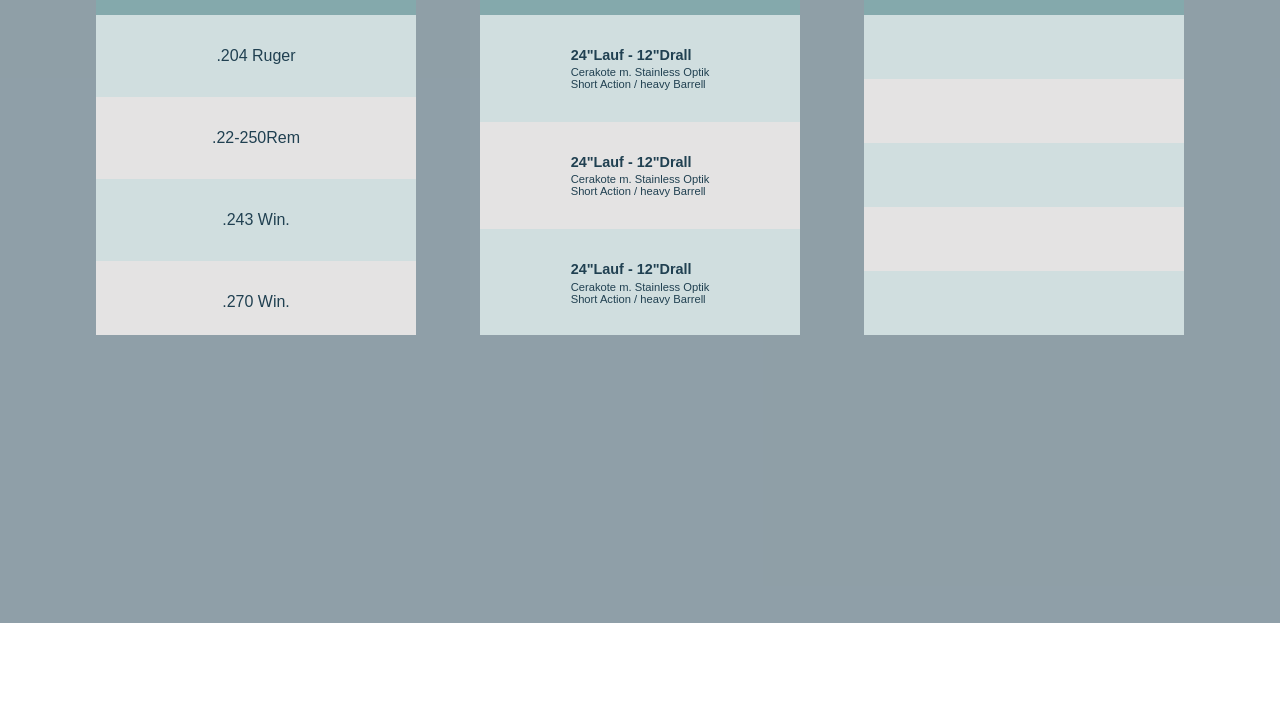
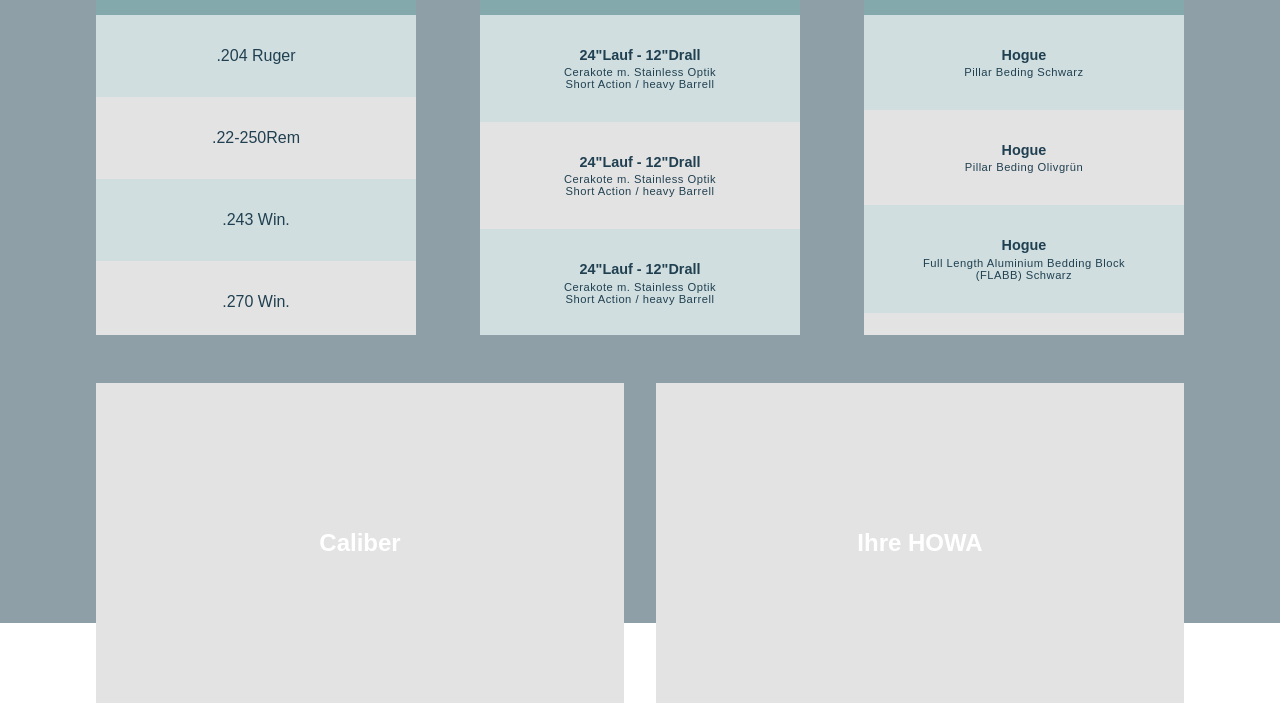
Before and after one commit to DavidMotz/HOWA, a website: page index.html in a window 1280 px wide. Shown: the part 177-896 px from the top of the page. Before the commit the page ends 800 px from the top, so only its background shows below. Drawn offline with Linux system fonts and the light colour scheme.

Commit message:
Call it a day for now

```diff
--- a/index.html
+++ b/index.html
@@ -39,15 +39,18 @@
                     <h3 class="choose-box-header-heading">Systemauswahl</h3>
                 </div>
                 <ul class="choose-box-list">
-                    <li class="choose-box-list-item"><a href="" class="choose-box-list-item-link"><div class="choose-box-list-item-link-divider">
+                    <li class="choose-box-list-item"><a href="" class="choose-box-list-item-link">
+                        <div class="choose-box-list-item-link-divider">
                             <h4 class="choose-box-list-item-link-divider-system">24"Lauf - 12"Drall</h4>
                             <p class="choose-box-list-item-link-divider-desc">Cerakote m. Stainless Optik<br>Short Action / heavy Barrell</p>
                         </div></a></li>
-                    <li class="choose-box-list-item"><a href="" class="choose-box-list-item-link"><div class="choose-box-list-item-link-divider">
+                    <li class="choose-box-list-item"><a href="" class="choose-box-list-item-link">
+                        <div class="choose-box-list-item-link-divider">
                             <h4 class="choose-box-list-item-link-divider-system">24"Lauf - 12"Drall</h4>
                             <p class="choose-box-list-item-link-divider-desc">Cerakote m. Stainless Optik<br>Short Action / heavy Barrell</p>
                         </div></a></li>
-                    <li class="choose-box-list-item"><a href="" class="choose-box-list-item-link"><div class="choose-box-list-item-link-divider">
+                    <li class="choose-box-list-item"><a href="" class="choose-box-list-item-link">
+                        <div class="choose-box-list-item-link-divider">
                             <h4 class="choose-box-list-item-link-divider-system">24"Lauf - 12"Drall</h4>
                             <p class="choose-box-list-item-link-divider-desc">Cerakote m. Stainless Optik<br>Short Action / heavy Barrell</p>
                         </div></a></li>
@@ -58,12 +61,41 @@
                     <h3 class="choose-box-header-heading">Schaftauswahl</h3>
                 </div>
                 <ul class="choose-box-list">
-                    <li class="choose-box-list-item"><a href="" class="choose-box-list-item-link"></a></li>
-                    <li class="choose-box-list-item"><a href="" class="choose-box-list-item-link"></a></li>
-                    <li class="choose-box-list-item"><a href="" class="choose-box-list-item-link"></a></li>
-                    <li class="choose-box-list-item"><a href="" class="choose-box-list-item-link"></a></li>
-                    <li class="choose-box-list-item"><a href="" class="choose-box-list-item-link"></a></li>
+                    <li class="choose-box-list-item"><a href="" class="choose-box-list-item-link">
+                        <div class="choose-box-list-item-link-divider">
+                            <h4 class="choose-box-list-item-link-divider-system">Hogue</h4>
+                            <p class="choose-box-list-item-link-divider-desc">Pillar Beding Schwarz</p>
+                        </div></a></li>
+                    </a></li>
+                    <li class="choose-box-list-item"><a href="" class="choose-box-list-item-link">
+                        <h4 class="choose-box-list-item-link-divider-system">Hogue</h4>
+                        <p class="choose-box-list-item-link-divider-desc">Pillar Beding Olivgrün</p>
+                    </a></li>
+                    <li class="choose-box-list-item"><a href="" class="choose-box-list-item-link">
+                        <h4 class="choose-box-list-item-link-divider-system">Hogue</h4>
+                        <p class="choose-box-list-item-link-divider-desc">Full Length Aluminium Bedding Block<br>(FLABB) Schwarz</p>
+                    </a></li>
+                    <li class="choose-box-list-item"><a href="" class="choose-box-list-item-link">
+                        <h4 class="choose-box-list-item-link-divider-system">Varminter Supreme</h4>
+                        <p class="choose-box-list-item-link-divider-desc">Nutmeg Style</p>
+                    </a></li>
+                    <li class="choose-box-list-item"><a href="" class="choose-box-list-item-link">
+                        <h4 class="choose-box-list-item-link-divider-system">Varminter Supreme</h4>
+                        <p class="choose-box-list-item-link-divider-desc">Pepperstyle</p>
+                    </a></li>
                 </ul>
+            </div>
+        </div>
+        <div class="pic-container">
+            <div class="pic-container-caliber">
+                <h2 class="pic-container-heading">
+                    Caliber
+                </h2>
+            </div>
+            <div class="pic-container-buchse">
+                <h2 class="pic-container-heading">
+                    Ihre HOWA
+                </h2>
             </div>
         </div>
     </div>
--- a/sass/main.scss
+++ b/sass/main.scss
@@ -80,8 +80,9 @@
 }
 
 .box-container{
+    padding: 2rem;
+    padding-bottom: 0;
     @include center;
-    padding: 2rem;
 }
 
 .choose-box{
@@ -110,6 +111,7 @@
             padding: 2rem 3rem;
             color: $color-primary-dark;
             @include center;
+            text-align: center;
 
             &-link{
                 color: $color-primary-dark;
@@ -126,13 +128,14 @@
                         margin-top: .2rem;
                         font-size: .7rem;
                         color: inherit;
+                        letter-spacing: .5px;
                     }
                 }
             }
 
             &-link:hover{
                 color: $color-highlight-2;
-                transition: all .5s;
+                transition: all .3s;
             }
         }
 
@@ -141,4 +144,24 @@
         }
 
     }
+
 }
+        .pic-container{
+            @include center;
+
+            &-caliber{
+                @include center;
+                width: 33rem;
+                background-color: $color-grey;
+                margin: 1rem;
+                height: 20rem;
+            }
+
+            &-buchse{
+                @include center;
+                width: 33rem;
+                background-color: $color-grey;
+                margin: 1rem;
+                height: 20rem;
+            }
+        }
```
Also changed, not shown: style.css. Lines whose indentation alone changed are shown as unchanged.
